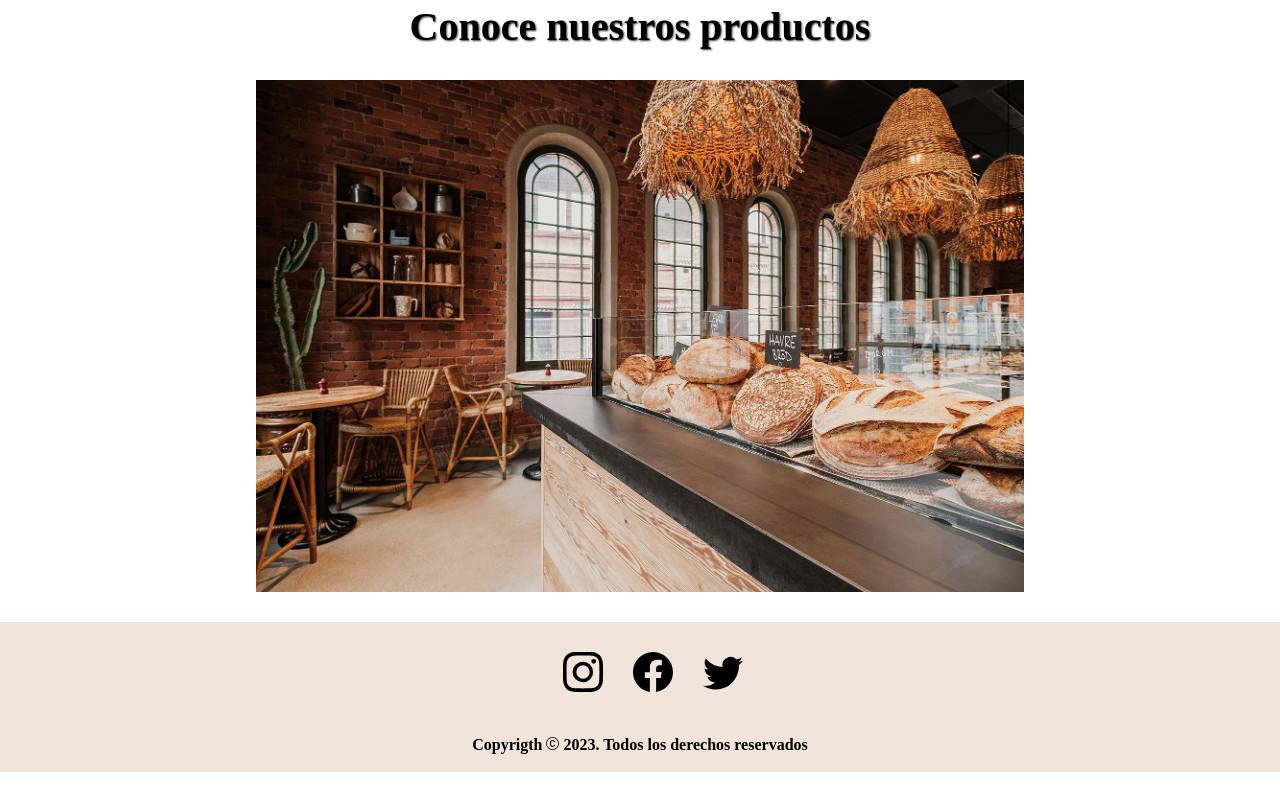
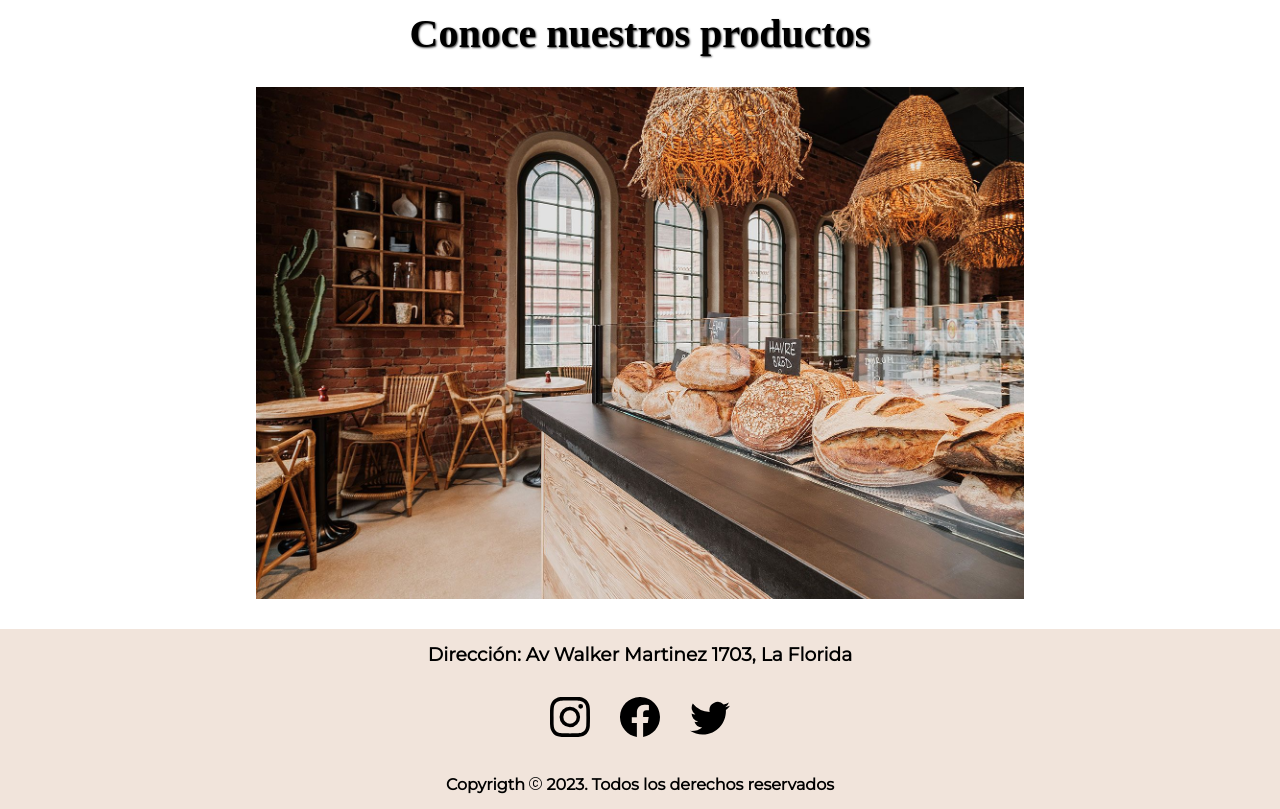
Before and after one commit to AlejandroArafi/proyecto-1-bootcamp, a plain HTML site: page index.html in a window 1280 px wide. Shown: the part 592-1401 px from the top of the page. Before the commit the page ends 1364 px from the top, so only its background shows below. Drawn offline with Linux system fonts and the light colour scheme; a web font is replaced by a local one.

Commit message:
index listo

```diff
--- a/assets/style.css
+++ b/assets/style.css
@@ -1,19 +1,18 @@
 *{
     margin: 0;
     padding: 0;
-
 }
 
 header{
     margin: 0%;
     padding: 0%;
+    background-color:#F1e4db;
 }
 
 .suscribe {
     display: flex;
     justify-content: end;
-    margin-right: 130px;
-
+    margin-right: 170px;
 }
 
 .buttonSend {
@@ -23,23 +22,11 @@ header{
     justify-content: end;
     margin-right: 180px;
     gap: 10px;
-
     /* margin-left: 75%; */
 }
 
-
-
-/* section.email{
-    background-color: #101010;
-    width: 20%;
-    margin-left: 70%;
-
-
-} */
-
 nav.nav1 {
     font-family: 'Montserrat', sans-serif;
-    /* background-color: rgb(244, 207, 207); */
     display: inline-flex;
     flex-direction: row;
     /* width: 25%; */
@@ -50,27 +37,13 @@ nav.nav1 {
 
 }
 
-/* .nav1 a{
-    display: flex;
-    flex-direction: row
-} */
 
 .email input {
     border-radius: 5px;
     display: block;
     margin-top: 0%;
-
 }
 
-/* .button {
-    font-family: 'Montserrat', sans-serif;
-    background-color: #dc9696;
-    display: flex;
-    margin-top: 20px;
-    justify-content: flex-end;
-    margin-right: 100px;
-    width: 177px;
-} */
 
 .nombrepasteleria {
     /* font-family: 'Montserrat', sans-serif; */
@@ -98,27 +71,6 @@ div.logo {
     margin-left: 45%;
 
 }
-
-
-/* div .logo{
-    width: auto ;
-    display: flex;
-    justify-items: center;
-
-} */
-
-
-
-
-/* .primero {
-    font-family: 'Montserrat', sans-serif;
-    background-color: rgb(244, 207, 207);
-    display: flex;
-    gap: 15px;
-    margin-left: 20px;
-    width: 21%;
-
-} */
 
 .nav2 {
     font-family: 'Montserrat', sans-serif;
@@ -167,10 +119,11 @@ div.image {
     text-shadow: 1px 1px 2px rgb(56, 56, 56);
 }
 
-.footer {
+/* .footer {
     background-color: #F1e4db;
-    /* display: flex; */
-    height: 150px;
+
+    height: 220px;
+
 
 }
 
@@ -192,7 +145,8 @@ div.rrss{
 
 .copyrigth{
     display: flex;
+    flex-direction: row;
     justify-content: center;
-    align-items: end;
-    margin-top: 40px;
-}
+    margin-top: 70px;
+
+} */
--- /dev/null
+++ b/assets/stylesfooter.css
@@ -0,0 +1,38 @@
+* {
+    margin: 0;
+    padding: 0%;
+}
+
+footer {
+    display: flex;
+    flex-direction: column;
+
+}
+
+.info{
+    font-family: 'Montserrat', sans-serif;
+    background-color: #F1e4db;
+    display: flex;
+    justify-content: center;
+    align-items: center;
+    height: 50px;
+}
+
+.rrss {
+    background-color: #F1e4db;
+    display: flex;
+    justify-content: center;
+    align-items: center;
+    height: 80px;
+    gap: 30px;
+
+}
+
+.copyrigth {
+    font-family: 'Montserrat', sans-serif;
+    background-color: #F1e4db;
+    display: flex;
+    justify-content: center;
+    align-items: center;
+    height: 50px;
+}
--- a/index.html
+++ b/index.html
@@ -6,16 +6,7 @@
     <meta http-equiv="X-UA-Compatible" content="IE=edge">
     <meta name="viewport" content="width=device-width, initial-scale=1.0">
     <link rel="stylesheet" href="./assets/style.css">
-    <link rel="preconnect" href="https://fonts.googleapis.com">
-    <link rel="preconnect" href="https://fonts.gstatic.com" crossorigin>
-    <link href="https://fonts.googleapis.com/css2?family=Gloria+Hallelujah&display=swap" rel="stylesheet">
-    <link rel="preconnect" href="https://fonts.googleapis.com">
-    <link rel="preconnect" href="https://fonts.gstatic.com" crossorigin>
-    <link href="https://fonts.googleapis.com/css2?family=Aclonica&display=swap" rel="stylesheet">
-
-    <link rel="preconnect" href="https://fonts.googleapis.com">
-    <link rel="preconnect" href="https://fonts.gstatic.com" crossorigin>
-    <link href="https://fonts.googleapis.com/css2?family=Aclonica&family=Noto+Serif+Lao&display=swap" rel="stylesheet">
+    <link rel="stylesheet" href="./assets/stylesfooter.css">
 
     <link rel="preconnect" href="https://fonts.googleapis.com">
     <link rel="preconnect" href="https://fonts.gstatic.com" crossorigin>
@@ -33,10 +24,11 @@
     <link rel="preconnect" href="https://fonts.gstatic.com" crossorigin>
     <link href="https://fonts.googleapis.com/css2?family=Montserrat&display=swap" rel="stylesheet">
 
-    <link rel="stylesheet" href="">
 
 
     <title>Pasteleria</title>
+
+
 
 </head>
 
@@ -53,11 +45,11 @@
 
         <section class="buttonSend">
             <div class="email">
-                <input type="email" name="email" id="email" placeholder="Ingresa tu correo">
+                <input type="email" name="email" id="email" placeholder="Ingresa tu correo" style="width: 200px; height: 22px;">
             </div>
 
             <div class="button">
-                <button type="button" name="button">Suscribirse</button>
+                <button type="button" name="button" style="width: 80px; height: 25px;" >Suscribirse</button>
             </div>
 
 
@@ -73,12 +65,13 @@
 
 
 
-        <h1 class="nombrepasteleria">Di Santi Bakery</h1>
+        <!-- <h1 class="nombrepasteleria">Di Santi Bakery</h1> -->
 
     </header>
 
 
     <main>
+        <h1 class="nombrepasteleria">Di Santi Bakery</h1>
 
         <div class="logo">
             <img src="./assets/images/logotipo.png" alt="">
@@ -104,15 +97,14 @@
 
     <footer class="footer">
 
-        <div class="navFooter">
-            <a href="Ubicación"></a>
-            <a href=""></a>
+        <div class="info">
+            <h3>Dirección: Av Walker Martinez 1703, La Florida</h3>
         </div>
 
         <div class="rrss">
-            <img src="./assets/images/instagram.svg" alt="instagram" width="40px">
-            <img src="./assets/images/facebook.svg" alt="facebook" width="40px">
-            <img src="./assets/images/twitter.svg" alt="twitter" width="40px">
+            <a href="#"><img src="./assets/images/instagram.svg" width="40px" alt=""></a>
+            <a href="#"><img src="./assets/images/facebook.svg" width="40px" alt=""></a>
+            <a href="#"><img src="./assets/images/twitter.svg" width="40px" alt=""></a>
         </div>
 
         <div class="copyrigth">
@@ -121,8 +113,6 @@
 
     </footer>
 
-
-
 </body>
 
 </html>
```
